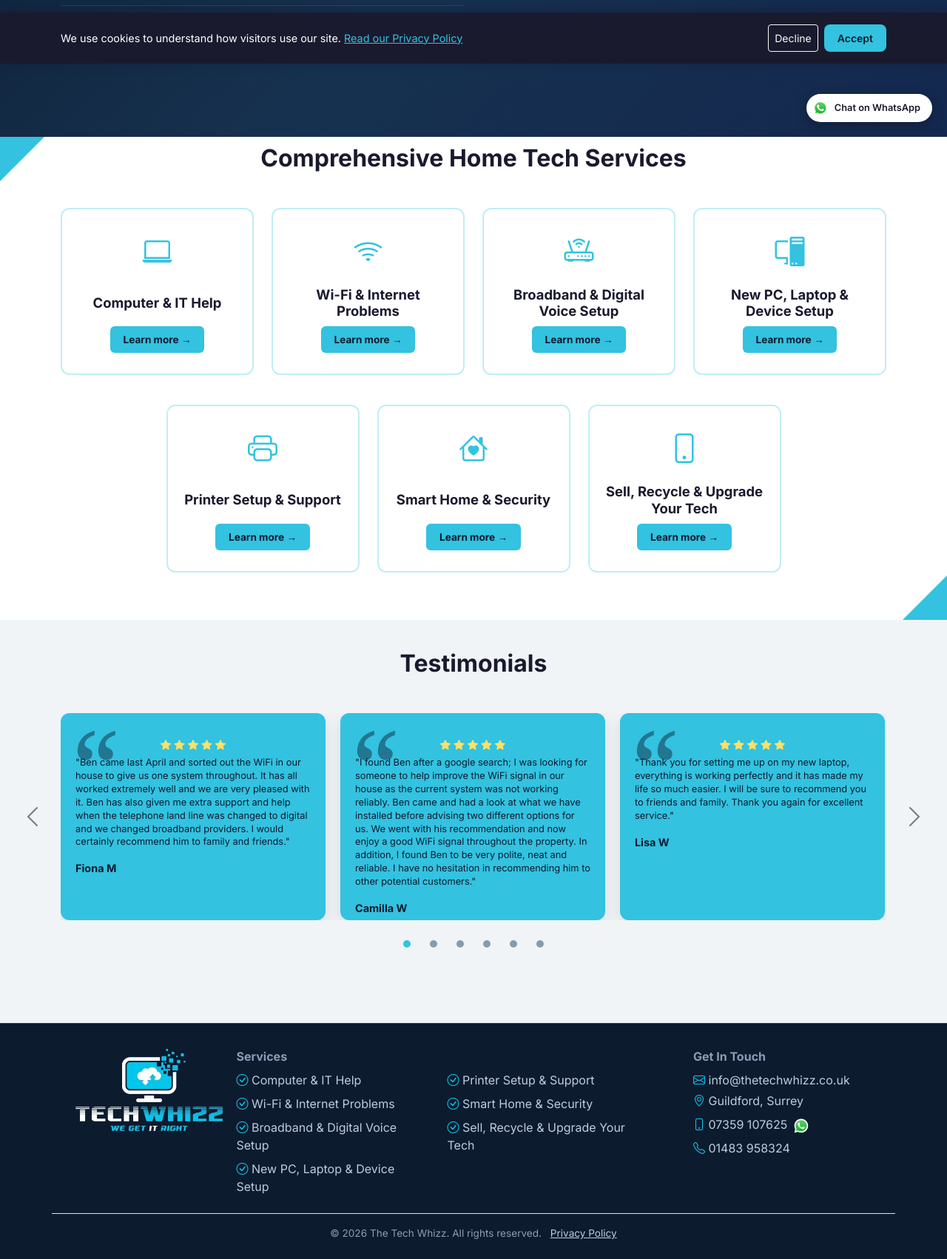
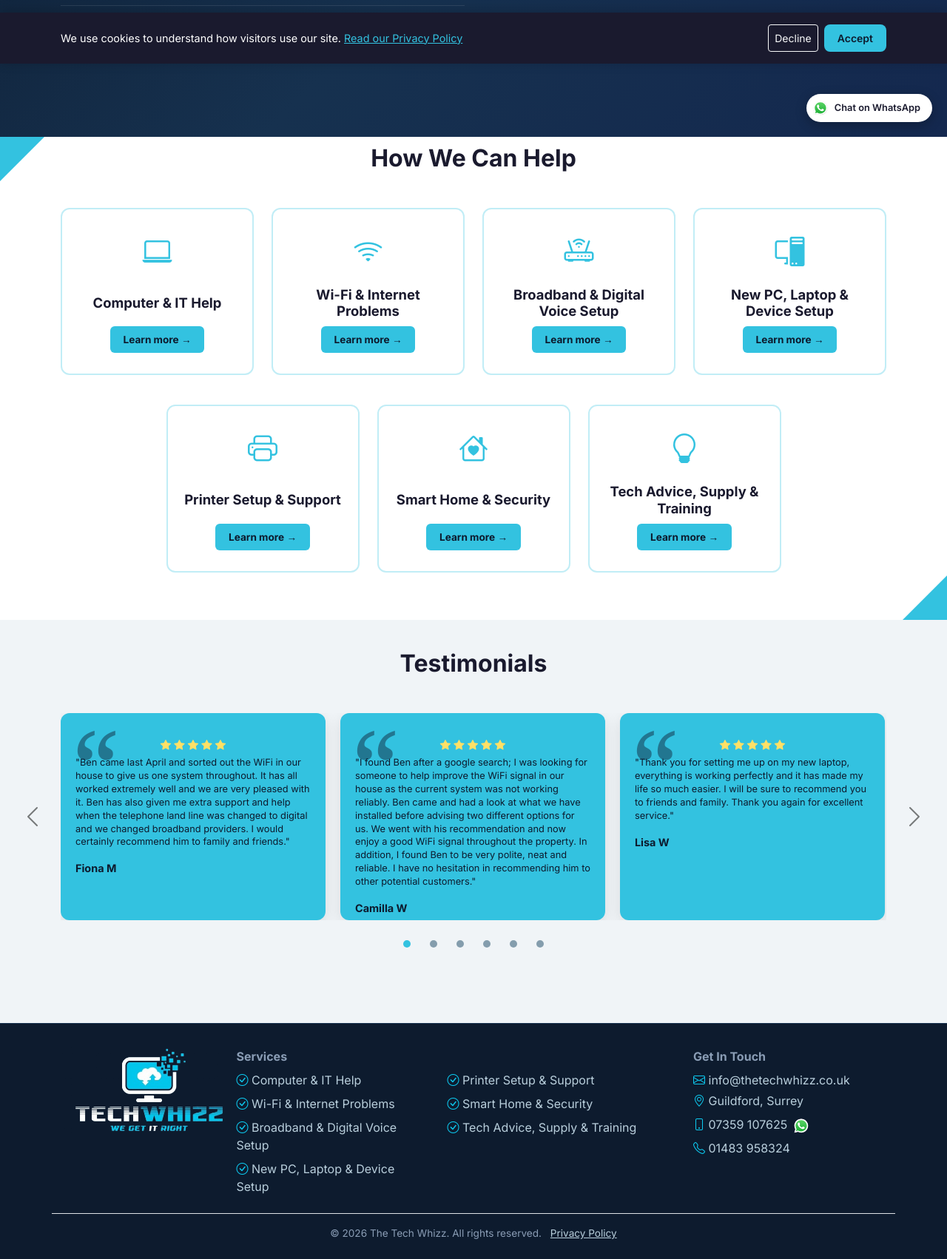
Before and after one commit to jolantadjatlova/thetechwhizz, a Django app: template home/templates/home/home_page.html in a window 1280 px wide. Shown: the part 714-2416 px from the top of the page at 74% size. Run offline with Django 5.2, Linux system fonts and the light colour scheme; the template is opened without the code that fills it, so the values that code supplies are empty; parts of the project's set-up code (start-up, migrations or seed data) failed here and were passed over.

Commit message:
Rename Sell/Recycle service to Tech Advice, Supply & Training; update section heading

```diff
--- a/home/templates/home/home_page.html
+++ b/home/templates/home/home_page.html
@@ -71,7 +71,7 @@
 <section class="section-white-angled pb-5">
     <div class="container">
         <div class="text-center mb-5">
-            <h2 class="section-title">Comprehensive Home Tech Services</h2>
+            <h2 class="section-title">How We Can Help</h2>
         </div>
 
         <div class="row g-4 mb-4">
@@ -122,9 +122,9 @@
             </div>
             <div class="col-lg-3 col-md-6">
                 <div class="service-card-white">
-                    <i class="bi bi-phone"></i>
-                    <h3>Sell, Recycle & Upgrade Your Tech</h3>
-                    <a href="/services/#sell-recycle-upgrade" class="service-link-btn">Learn more →</a>
+                    <i class="bi bi-lightbulb"></i>
+                    <h3>Tech Advice, Supply & Training</h3>
+                    <a href="/services/#tech-advice-supply" class="service-link-btn">Learn more →</a>
                 </div>
             </div>
         </div>
--- a/templates/base.html
+++ b/templates/base.html
@@ -110,7 +110,7 @@
                             <li><a class="dropdown-item" href="/services/#device-setup">New PC, Laptop & Device Setup</a></li>
                             <li><a class="dropdown-item" href="/services/#printer-support">Printer Setup & Support</a></li>
                             <li><a class="dropdown-item" href="/services/#smart-home-security">Smart Home & Security</a></li>
-                            <li><a class="dropdown-item" href="/services/#sell-recycle-upgrade">Sell, Recycle & Upgrade Your Tech</a></li>
+                            <li><a class="dropdown-item" href="/services/#tech-advice-supply">Tech Advice, Supply & Training</a></li>
                             <li><hr class="dropdown-divider"></li>
                             <li><a class="dropdown-item fw-bold" href="/services/">View All Services →</a></li>
                         </ul>
@@ -243,8 +243,8 @@
                                         </a>
                                     </li>
                                     <li class="mb-2">
-                                        <a class="footer-link" href="/services/#sell-recycle-upgrade">
-                                            <i class="bi bi-check-circle text-info"></i> Sell, Recycle & Upgrade Your Tech
+                                        <a class="footer-link" href="/services/#tech-advice-supply">
+                                            <i class="bi bi-check-circle text-info"></i> Tech Advice, Supply & Training
                                         </a>
                                     </li>
                                 </ul>
```
